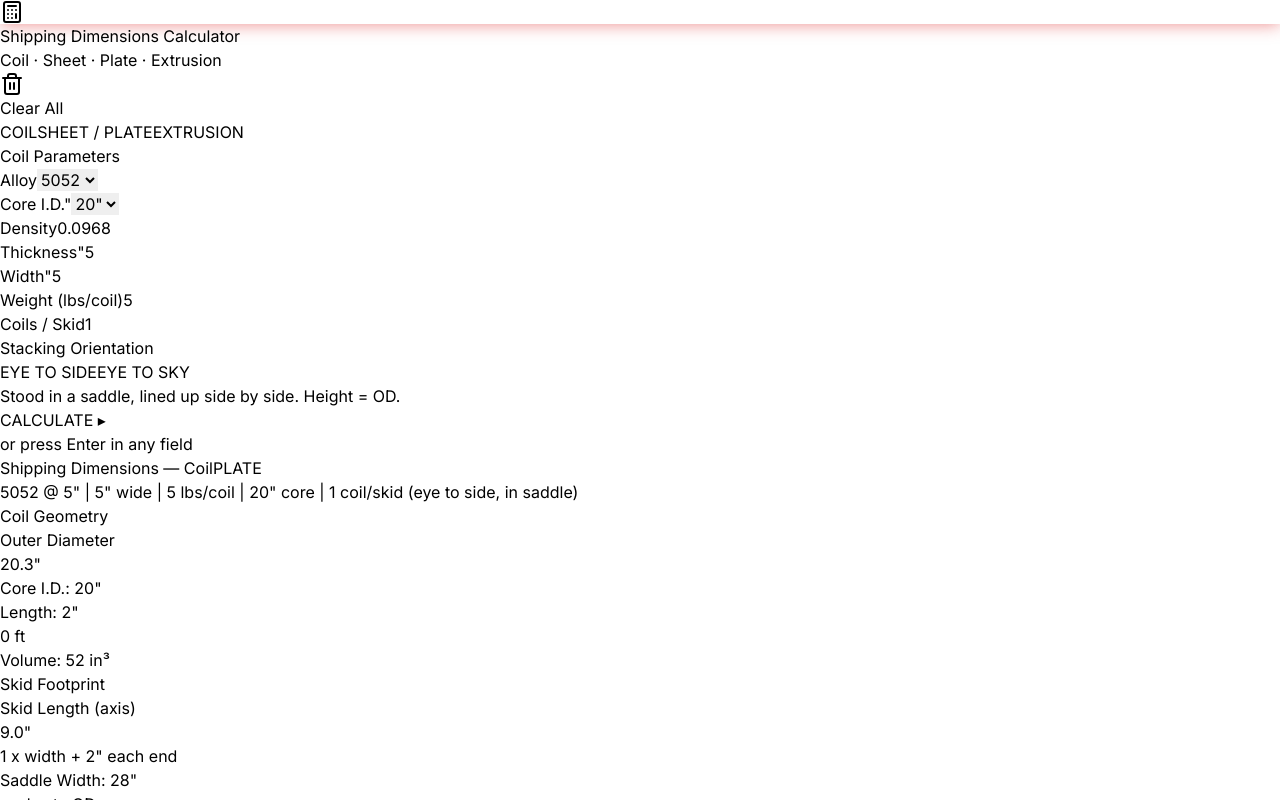
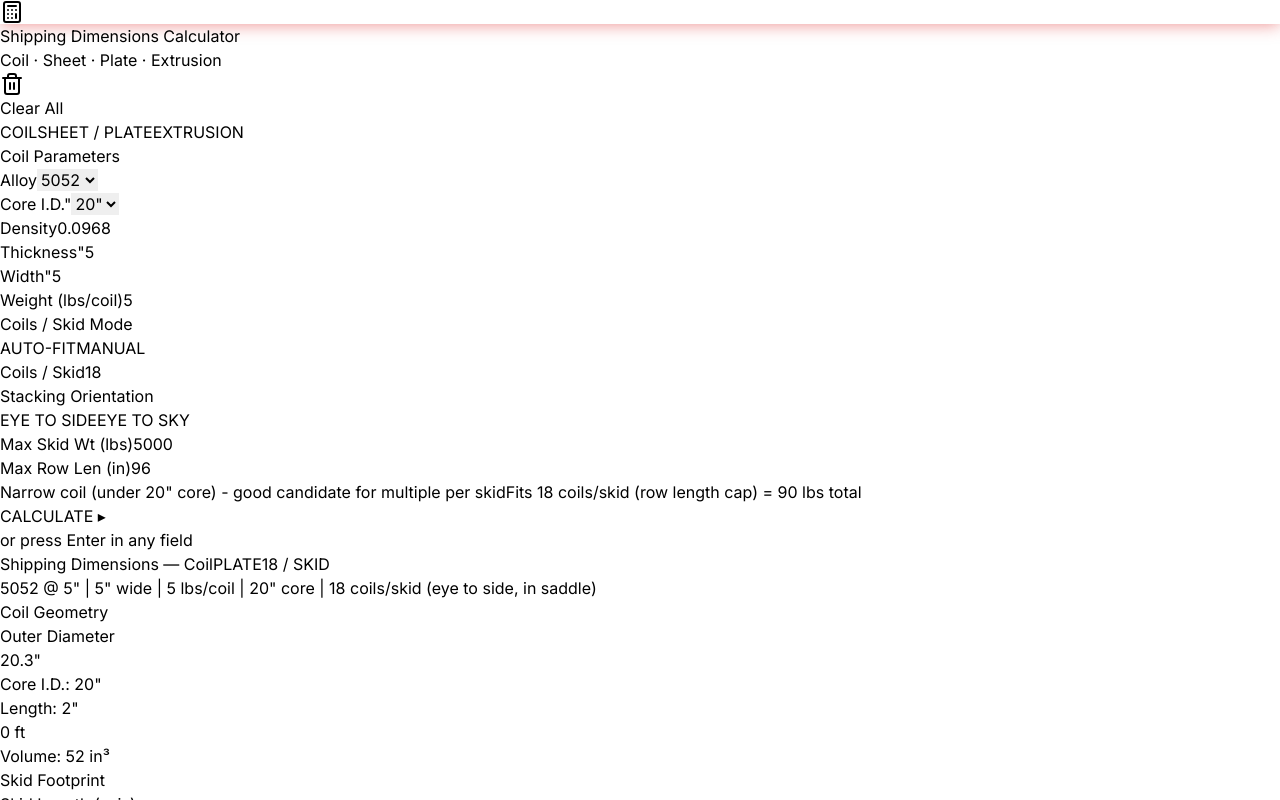
Before and after one commit to EMORGAN1234/shipping-calc, a React (Vite) app: page / in a window 1280 px wide. Both pictures are taken after typing "5", "5", "5" into the empty fields and a click on the button "CALCULATE ▸". Shown: the top 800 px of the page. Built offline with nearby package versions, Linux system fonts and the light colour scheme.

Commit message:
Update ShippingCalc.jsx

```diff
--- a/src/ShippingCalc.jsx
+++ b/src/ShippingCalc.jsx
@@ -174,21 +174,59 @@ const computeExtWtPerPc = s => {
   return prof.lbPerFt * Lft;
 };
 
-// ── CALC: COIL ────────────────────────────────────────────────────────────────
-function calcCoil({ alloy, thickness, width, weight, coreId, coilsPerSkid, stackOrient }) {
+// ── COIL GEOMETRY ─────────────────────────────────────────────────────────────
+// Single-coil geometry, shared by the live preview and the full calc.
+function coilGeom({ alloy, thickness, width, weight, coreId }) {
   const density = getDensity(alloy);
   const t = parseFloat(thickness), w = parseFloat(width);
   const lbs = parseFloat(weight), id = parseFloat(coreId);
   if (!t || !w || !lbs || !id || t <= 0 || w <= 0 || lbs <= 0 || id <= 0) return null;
-  let N = parseInt(coilsPerSkid);
-  if (!N || N < 1) N = 1;
-  const orient = stackOrient === "sky" ? "sky" : "side";
-
   const volIn3   = lbs / density;
   const lengthIn = volIn3 / (t * w);
   const lengthFt = lengthIn / 12;
   const od       = Math.sqrt((4 * lengthIn * t) / Math.PI + id * id);
   if (od <= id) return { error: "Calculated OD <= Core ID - check gauge, width, or weight." };
+  return { density, volIn3, lengthIn, lengthFt, od, w, lbs, id };
+}
+
+// ── COIL COUNT PER SKID ───────────────────────────────────────────────────────
+// Manual mode: use the entered count. Auto mode: fit as many coils as the skid
+// weight cap allows AND the space dimension that grows with each coil — row
+// length when eye-to-side (coils lined up side by side), stack height when
+// eye-to-sky (coils laid flat on top of each other). The smaller wins.
+function coilCount(coilIn, geom) {
+  const orient = coilIn.stackOrient === "sky" ? "sky" : "side";
+  if (!coilIn.autoCoils) {
+    let n = parseInt(coilIn.coilsPerSkid);
+    if (!n || n < 1) n = 1;
+    return { n, orient, limit: null };
+  }
+  const w = geom.w, lbs = geom.lbs;
+  const maxWt = parseFloat(coilIn.maxSkidWt) || 0;
+  const byWt  = (maxWt > 0 && lbs > 0) ? Math.floor(maxWt / lbs) : 9999;
+  let byDim = 9999;
+  const dimName = orient === "sky" ? "height" : "row length";
+  if (orient === "sky") {
+    const maxH = parseFloat(coilIn.maxStackH) || 0;
+    if (maxH > 0 && w > 0) byDim = Math.floor((maxH - 6) / w);
+  } else {
+    const maxLen = parseFloat(coilIn.maxRowLen) || 0;
+    if (maxLen > 0 && w > 0) byDim = Math.floor((maxLen - 4) / w);
+  }
+  const n = Math.max(1, Math.min(byWt, byDim));
+  const limit = byWt <= byDim ? "weight" : dimName;
+  return { n, orient, limit, byWt, byDim };
+}
+
+// ── CALC: COIL ────────────────────────────────────────────────────────────────
+function calcCoil(coilIn) {
+  const geom = coilGeom(coilIn);
+  if (!geom) return null;
+  if (geom.error) return { error: geom.error };
+  const { density, volIn3, lengthIn, lengthFt, od, w } = geom;
+  const lbs = geom.lbs;
+  const t = parseFloat(coilIn.thickness);
+  const { n: N, orient, limit } = coilCount(coilIn, geom);
 
   const skidH = 6;
   let footLen, footWid, totalH;
@@ -209,6 +247,11 @@ function calcCoil({ alloy, thickness, width, weight, coreId, coilsPerSkid, stack
   const prodType  = getProductType(t);
 
   const flags = [];
+  if (coilIn.autoCoils) {
+    const cap = (parseFloat(coilIn.maxSkidWt) || 0).toLocaleString();
+    const limLbl = limit === "weight" ? `weight-limited at ${cap} lbs/skid` : `${limit}-limited`;
+    flags.push({ level: "info", msg: `Auto-fit ${N} coil${N === 1 ? "" : "s"} per skid (${limLbl})  -  change the skid weight cap or switch to manual to override` });
+  }
   if (od > 72)      flags.push({ level: "warn", msg: `OD ${fmtN(od)}" exceeds 72"  -  verify skid/saddle load rating and coil handling equipment` });
   else if (od > 60) flags.push({ level: "info", msg: `Large OD (${fmtN(od)}")  -  confirm saddle and handling equipment are rated for this diameter` });
   if (totalH > 96)      flags.push({ level: "danger", msg: `Stack height ${fmtN(totalH)}" >96"  -  specialized freight or open-top trailer may be required` });
@@ -223,7 +266,7 @@ function calcCoil({ alloy, thickness, width, weight, coreId, coilsPerSkid, stack
   return {
     density, volIn3: Math.round(volIn3),
     lengthIn: Math.round(lengthIn), lengthFt: Math.round(lengthFt),
-    od: fmtN(od), odNum: od, orient, N, width: w,
+    od: fmtN(od), odNum: od, orient, N, width: w, autoCoils: !!coilIn.autoCoils, limit,
     footLen: fmtN(footLen), footWid: fmtN(footWid, 0), skidH,
     totalH: fmtN(totalH), totalHNum: totalH,
     perCoilWt, bundleWt, prodType, flags,
@@ -702,6 +745,7 @@ export default function ShippingCalc() {
   const [coilIn, setCoilIn] = useState({
     alloy: "5052", thickness: "", width: "", weight: "", coreId: "20",
     coilsPerSkid: "1", stackOrient: "side",
+    autoCoils: true, maxSkidWt: "5000", maxStackH: "72", maxRowLen: "96",
   });
   const [coilResult, setCoilResult] = useState(null);
 
@@ -792,7 +836,7 @@ export default function ShippingCalc() {
   const extKey      = e => { if (e.key === "Enter") doExtCalc(); };
 
   const handleClear = () => {
-    setCoilIn({ alloy: "5052", thickness: "", width: "", weight: "", coreId: "20", coilsPerSkid: "1", stackOrient: "side" });
+    setCoilIn({ alloy: "5052", thickness: "", width: "", weight: "", coreId: "20", coilsPerSkid: "1", stackOrient: "side", autoCoils: true, maxSkidWt: "5000", maxStackH: "72", maxRowLen: "96" });
     setSheetIn({ alloy: "5052", thickness: "", width: "", length: "", qty: "", totalWt: "" });
     setExtIn({
       alloy: "6063", shape: "round_bar",
@@ -807,6 +851,9 @@ export default function ShippingCalc() {
   };
 
   const liveWtPerPc    = computeWtPerPc(sheetIn);
+  const liveCoilGeom   = coilGeom(coilIn);
+  const liveCoilCount  = (liveCoilGeom && !liveCoilGeom.error) ? coilCount(coilIn, liveCoilGeom) : null;
+  const coilNarrow     = parseFloat(coilIn.width) > 0 && parseFloat(coilIn.coreId) > 0 && parseFloat(coilIn.width) < parseFloat(coilIn.coreId);
   const liveExtWtPerPc = computeExtWtPerPc(extIn);
   const liveExtProfile = extProfile(extIn, getDensity(extIn.alloy));
   const extShapeCfg    = getShapeCfg(extIn.shape);
@@ -919,13 +966,30 @@ export default function ShippingCalc() {
                 </div>
 
                 {/* Stacking controls */}
-                <div className="mt-3 flex flex-col sm:flex-row sm:items-end gap-3">
-                  <div className="sm:max-w-[140px]">
+                <div className="mt-3 flex flex-wrap items-end gap-3">
+                  <div>
+                    <label className="block text-xs font-semibold mb-1.5 text-neutral-600">Coils / Skid Mode</label>
+                    <div className="flex rounded-lg overflow-hidden border border-neutral-300 w-fit text-xs font-bold">
+                      <button type="button" onClick={() => setC("autoCoils")(true)}
+                        className={`px-4 py-2 transition-colors ${coilIn.autoCoils ? "bg-red-700 text-white" : "bg-white text-neutral-600 hover:bg-neutral-100"}`}>
+                        AUTO-FIT
+                      </button>
+                      <button type="button" onClick={() => setC("autoCoils")(false)}
+                        className={`px-4 py-2 transition-colors border-l border-neutral-300 ${!coilIn.autoCoils ? "bg-neutral-800 text-white" : "bg-white text-neutral-600 hover:bg-neutral-100"}`}>
+                        MANUAL
+                      </button>
+                    </div>
+                  </div>
+
+                  <div className="sm:max-w-[120px]">
                     <label className="block text-xs font-semibold mb-1.5 text-neutral-600">Coils / Skid</label>
-                    <input type="number" step="1" min="1" value={coilIn.coilsPerSkid}
+                    <input type="number" step="1" min="1"
+                      value={coilIn.autoCoils ? (liveCoilCount ? liveCoilCount.n : "") : coilIn.coilsPerSkid}
+                      readOnly={coilIn.autoCoils}
                       onChange={e => setC("coilsPerSkid")(e.target.value)} onKeyDown={coilKey} placeholder="1"
-                      className="w-full px-3 py-2 text-sm border border-neutral-300 rounded-lg focus:ring-2 focus:ring-red-500 bg-white font-medium" />
+                      className={`w-full px-3 py-2 text-sm border rounded-lg focus:ring-2 focus:ring-red-500 font-medium ${coilIn.autoCoils ? "border-neutral-400 bg-neutral-100 text-neutral-800 cursor-not-allowed font-bold" : "border-neutral-300 bg-white"}`} />
                   </div>
+
                   <div>
                     <label className="block text-xs font-semibold mb-1.5 text-neutral-600">Stacking Orientation</label>
                     <div className="flex rounded-lg overflow-hidden border border-neutral-300 w-fit text-xs font-bold">
@@ -939,11 +1003,55 @@ export default function ShippingCalc() {
                       </button>
                     </div>
                   </div>
-                  <p className="text-xs text-neutral-400 sm:pb-2">
-                    {coilIn.stackOrient === "sky"
-                      ? "Laid flat, stacked on top of each other. Height = coils x width."
-                      : "Stood in a saddle, lined up side by side. Height = OD."}
-                  </p>
+
+                  {coilIn.autoCoils && (
+                    <>
+                      <div className="sm:max-w-[140px]">
+                        <label className="block text-xs font-semibold mb-1.5 text-neutral-600">Max Skid Wt (lbs)</label>
+                        <input type="number" step="100" value={coilIn.maxSkidWt}
+                          onChange={e => setC("maxSkidWt")(e.target.value)} onKeyDown={coilKey} placeholder="5000"
+                          className="w-full px-3 py-2 text-sm border border-neutral-300 rounded-lg focus:ring-2 focus:ring-red-500 bg-white font-medium" />
+                      </div>
+                      {coilIn.stackOrient === "sky" ? (
+                        <div className="sm:max-w-[140px]">
+                          <label className="block text-xs font-semibold mb-1.5 text-neutral-600">Max Stack Ht (in)</label>
+                          <input type="number" step="1" value={coilIn.maxStackH}
+                            onChange={e => setC("maxStackH")(e.target.value)} onKeyDown={coilKey} placeholder="72"
+                            className="w-full px-3 py-2 text-sm border border-neutral-300 rounded-lg focus:ring-2 focus:ring-red-500 bg-white font-medium" />
+                        </div>
+                      ) : (
+                        <div className="sm:max-w-[140px]">
+                          <label className="block text-xs font-semibold mb-1.5 text-neutral-600">Max Row Len (in)</label>
+                          <input type="number" step="1" value={coilIn.maxRowLen}
+                            onChange={e => setC("maxRowLen")(e.target.value)} onKeyDown={coilKey} placeholder="96"
+                            className="w-full px-3 py-2 text-sm border border-neutral-300 rounded-lg focus:ring-2 focus:ring-red-500 bg-white font-medium" />
+                        </div>
+                      )}
+                    </>
+                  )}
+                </div>
+
+                {/* Live count hint */}
+                <div className="mt-2 text-xs">
+                  {coilNarrow && (
+                    <span className="inline-block mr-3 px-2 py-0.5 rounded-full bg-red-50 text-red-700 font-semibold border border-red-200">
+                      Narrow coil (under {coilIn.coreId}" core) - good candidate for multiple per skid
+                    </span>
+                  )}
+                  {coilIn.autoCoils && liveCoilCount && (
+                    <span className="text-neutral-500">
+                      Fits <span className="font-bold text-neutral-800">{liveCoilCount.n}</span> coil{liveCoilCount.n === 1 ? "" : "s"}/skid
+                      {" "}({liveCoilCount.limit === "weight" ? `weight cap ${(parseFloat(coilIn.maxSkidWt) || 0).toLocaleString()} lbs` : `${liveCoilCount.limit} cap`})
+                      {" "}= <span className="font-bold text-neutral-800">{(liveCoilGeom.lbs * liveCoilCount.n).toLocaleString()} lbs</span> total
+                    </span>
+                  )}
+                  {!coilIn.autoCoils && (
+                    <span className="text-neutral-400">
+                      {coilIn.stackOrient === "sky"
+                        ? "Eye to sky: coils laid flat, stacked. Height = coils x width."
+                        : "Eye to side: coils stood in a saddle, lined up side by side. Height = OD."}
+                    </span>
+                  )}
                 </div>
 
                 <div className="mt-4 flex items-center gap-3">
```
